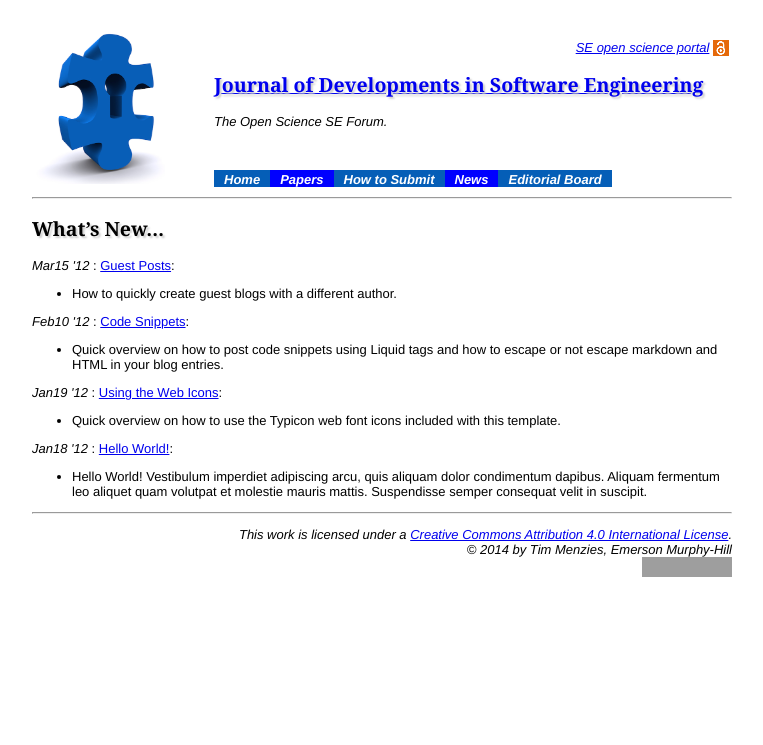
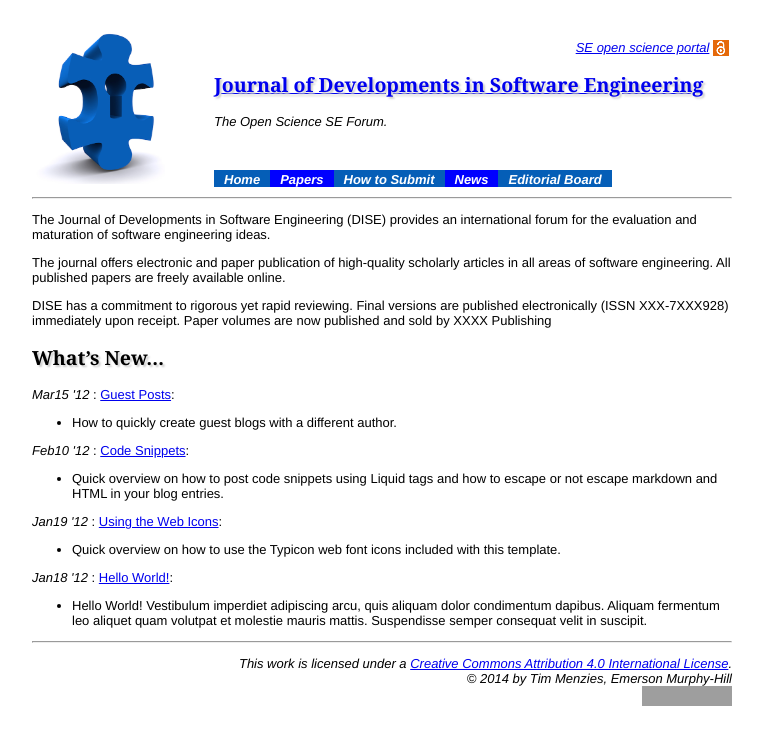
Before and after one commit to opensciences/opensciences.github.io, a Jekyll site: the page built from journal.md, in a window 1280 px wide. Shown: the top 745 px of the page, without its empty margins (258-1021 px from the left). Built offline with Jekyll 4.4.1, drawn with Linux system fonts in a browser that asks for light colours; Markdown is read by kramdown in place of the engine named in the settings; grey boxes are pictures that could not be loaded.

Commit message:
Update journal.md

```diff
--- a/journal.md
+++ b/journal.md
@@ -3,5 +3,10 @@ layout: journals
 title: The Journal
 ---
 
+The Journal of Developments in Software Engineering (DISE) provides an international  forum for the evaluation and maturation of software engineering ideas.
+
+The journal offers electronic and paper publication of high-quality scholarly articles in all areas of software engineering. All published papers are freely available online.
+
+DISE has a commitment to rigorous yet rapid reviewing. Final versions are published electronically (ISSN XXX-7XXX928) immediately upon receipt. Paper volumes are now published and sold by XXXX Publishing
 
 ## What's New...
```
